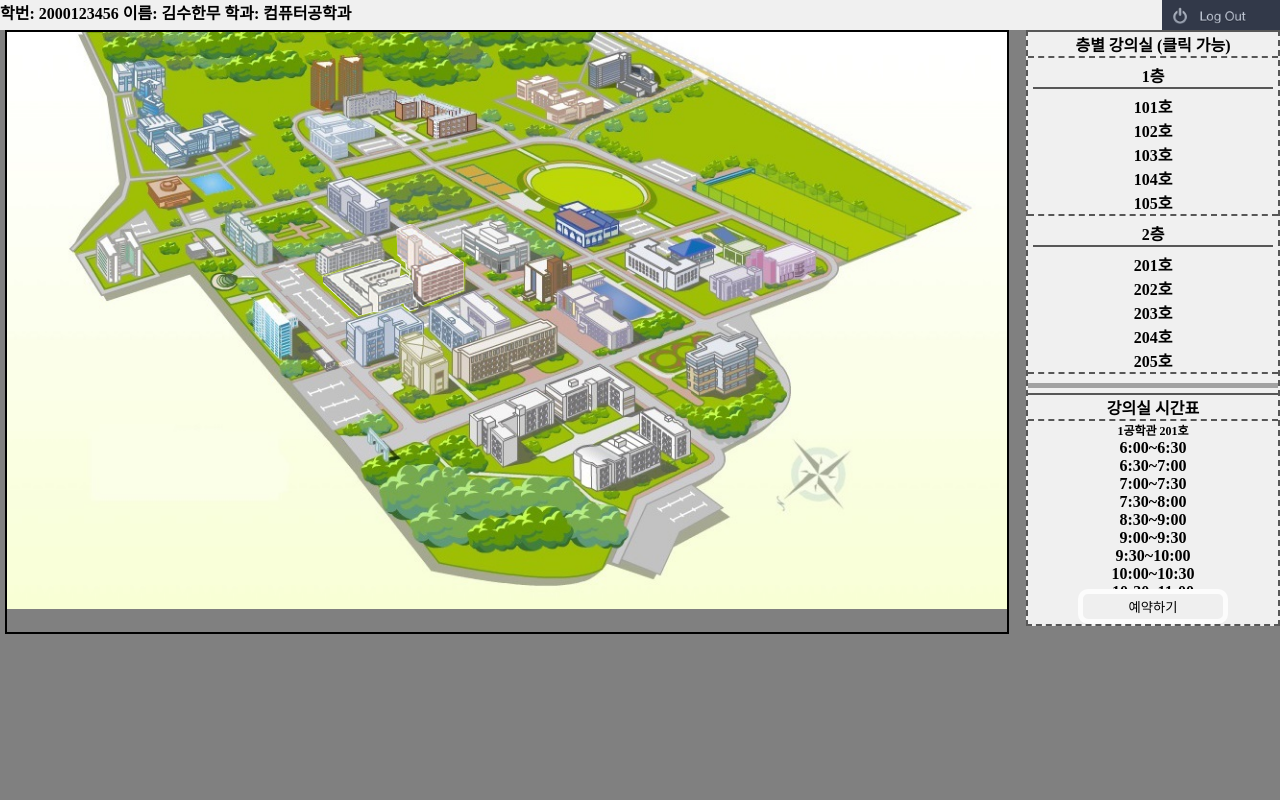
After one commit to HYUMIA/Project, a PHP site: page /Map.php in a window 1280 px wide. The commit adds this page. Run offline with PHP 8.4, Linux system fonts and the light colour scheme; some web fonts are replaced.

Commit message:
Modified, New

```diff
--- /dev/null
+++ b/Map.php
@@ -0,0 +1,75 @@
+<html>
+	<head>
+		<meta charset="utf-8" />
+		<link rel="stylesheet" type="text/css" href="./css/Mapcss.css">
+		<!-- <script src="" type="text/javascript"> </script>js -->
+	</head>
+	<body>
+		<header>
+			<!-- 유저 상태창 -->
+			<div id="status">
+				<ul id="snum">학번: 2000123456</ul>
+				<ul id="sname">이름: 김수한무</ul>
+				<ul id="sdepart">학과: 컴퓨터공학과</ul>
+			</div>
+			<div id="logout"><img src="./img/logout.png"></div>
+		</header>
+		<article>
+		<!-- 지도 -->
+			<div id="Map">
+				<img id="EriMap" src="./img/Erica map.jpg" >
+				<div id="G1">
+					<img src="./img/FGong.png">
+				</div>
+
+				<div id="G3">
+					<img src="./img/TGong.png">
+				</div>
+			</div>
+		</article>
+		<aside>
+		<!-- 사이드 바 -->
+			<div class="title">층별 강의실 (클릭 가능)</div>
+			<div id="showroom">
+				<ul class="building_list">
+					<div class="building">1층</div>
+					<ul class="row">101호</ul>
+					<ul class="row">102호</ul>
+					<ul class="row">103호</ul>
+					<ul class="row">104호</ul>
+					<ul class="row">105호</ul>
+				</ul>
+				<ul class="building_list">
+					<div class="building">2층</div>
+					<ul class="row">201호</ul>
+					<ul class="row">202호</ul>
+					<ul class="row">203호</ul>
+					<ul class="row">204호</ul>
+					<ul class="row">205호</ul>
+				</ul>
+				<ul class="building_list">
+					<div class="building">3층</div>
+					<ul class="row">301호</ul>
+					<ul class="row">302호</ul>
+					<ul class="row">303호</ul>
+					<ul class="row">304호</ul>
+					<ul class="row">305호</ul>
+				</ul>
+			</div>
+			<div class="title">강의실 시간표</div>
+			<div id="classroom">1공학관 201호</div>
+			<div id="timeline">
+				<ul class="row">6:00~6:30</ul>
+				<ul class="row">6:30~7:00</ul>
+				<ul class="row">7:00~7:30</ul>
+				<ul class="row">7:30~8:00</ul>
+				<ul class="row">8:30~9:00</ul>
+				<ul class="row">9:00~9:30</ul>
+				<ul class="row">9:30~10:00</ul>
+				<ul class="row">10:00~10:30</ul>
+				<ul class="row">10:30~11:00</ul>
+			</div>
+			<button id="reservation">예약하기</button>
+		</aside>
+	</body>
+</html>
--- /dev/null
+++ b/css/Mapcss.css
@@ -0,0 +1,154 @@
+/*This is for Map.php*/
+@font-face{
+	font-family: "nanum";
+	src: url(./font/NanumBarunGothicBold.ttf);
+}
+* {
+	border: 0;
+	padding: 0;
+	margin: 0;
+}
+body {
+	background-color: gray;
+	font-family: "nanum";
+	font-weight: bold;
+}
+
+header {
+	height: 30px;
+}
+	#status {
+		background-color: #F0F0F0;
+		float: left;
+		height: 100%;
+		width: 100%;
+	}
+		#status ul {
+			display: inline-block;
+			list-style: none;
+			margin-left: auto;
+			margin-right: auto;
+		}
+		#snum {
+
+		}
+		#sname {
+
+		}
+		#sdepart {
+
+		}
+	#logout {
+		position: absolute;
+		right: 0;
+		top: 0;
+	}
+		#logout img{
+			height: 30px;
+		}
+
+		#logout:hover{
+			cursor: pointer;
+			border: 1px solid black;
+
+		}
+
+
+article {
+	float: left;
+	height: 600px;
+	width: 1000px;
+	border: 2px black solid;
+	z-index: 1;
+	margin-left: 5px;
+
+}
+
+	#Map {
+		z-index: 10;
+	}
+
+	#EriMap{
+		width: 100%;
+	}
+
+	#G1 {
+		position: relative;
+		top: -375px;
+		left: 315px;
+		z-index: 100;
+		display: inline-block;
+	}
+
+	#G3 {
+		position: relative;
+		top: -385px;
+		left: 288px;
+		z-index: 100;
+		display: inline-block;
+	}
+
+	#G1 img:hover {
+		border: 1px solid black;
+	}
+
+	#G3 img:hover {
+		border: 1px solid black;
+	}
+aside {
+	background-color: #F0F0F0;
+	width: 250px;
+	max-height: 800px;
+	float: right;
+	text-align: center;
+	border-left: 2px dashed rgba(87,87,87,1);
+	border-right: 2px dashed rgba(87,87,87,1);
+	border-bottom: 2px dashed rgba(87,87,87,1);
+}
+
+	.title{
+		display: block;
+		border-bottom: 2px dashed rgba(87,87,87,1);
+		border-top: 2px double rgba(87,87,87,1);
+
+	}
+	#showroom {
+		height: 320px;
+		max-height: 320px;
+		overflow-y: auto;
+		margin-bottom: 5px;
+		padding-bottom: 5px;
+		border-bottom: 5px solid rgba(87,87,87,0.5);
+	}
+		.building_list {
+			border-bottom: 2px dashed rgba(87,87,87,1);
+		}
+			.building {
+				margin: 5px;
+				border-bottom: 2px solid rgba(87,87,87,1);
+			}
+			.row {
+			}
+
+	#timeline {
+		height: 150px;
+		max-height: 150px;
+		overflow-y: auto;
+
+	}
+		#timeline > ul {
+			/*overflow-y: scroll;*/
+		}
+		#classroom{
+			display: block;
+			font-size: 12px;
+		}
+
+	#reservation {
+		display: inline-block;
+		padding: 3px 5px;
+		width: 150px;
+		border-radius: 10px;
+		border: 5px solid rgba(255,255,255,0.8);
+		cursor: pointer;
+	}
--- a/index.php
+++ b/index.php
@@ -35,6 +35,9 @@
 				<label><span>학번</span><input type="text" name="number" placeholder="학번" size="20"/></label>
 			</ui>
 			<ui class="row">
+				<label><span>학과 </span><input type="text" name="depart" placeholder="학과" size="20"/></label>
+			</ui>
+			<ui class="row">
 				<label><span>이름 </span><input type="text" name="name" placeholder="이름" size="20"/></label>
 			</ui>
 			<ui class="row">
```
Also changed, not shown: registration.php (added, +34 -0 lines), img/Erica map.jpg (added), img/FGong.png (added), img/Logout.png (added), img/TGong.png (added).
